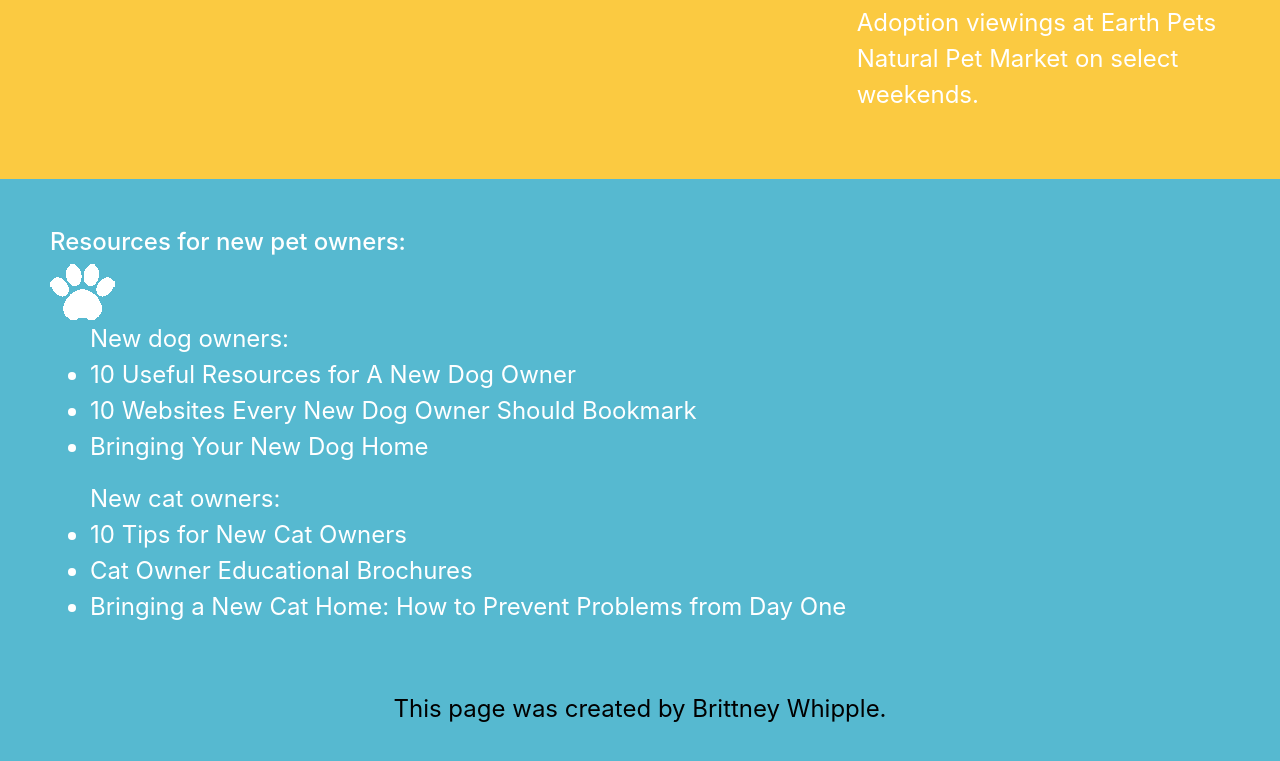
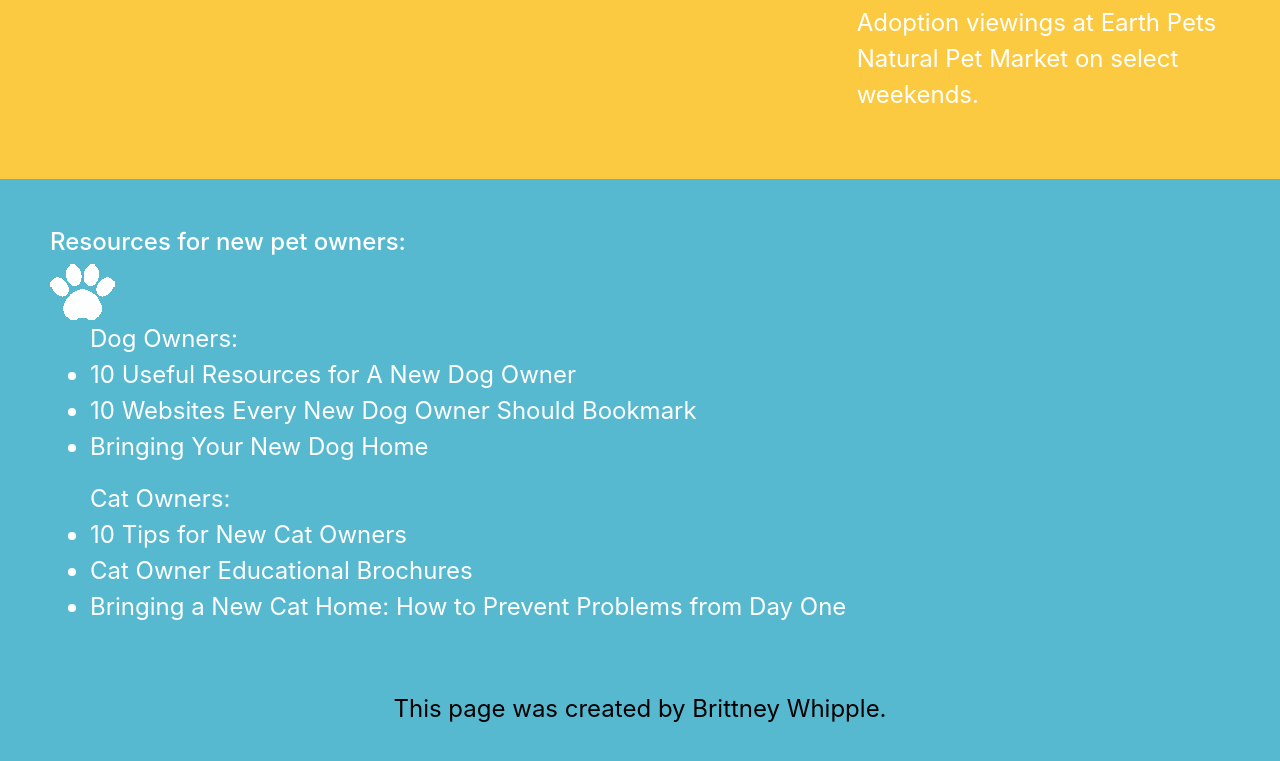
Before and after one commit to brittwhipp/final-project, a plain HTML site: page index.html in a window 1280 px wide. Shown: the part 2954-3715 px from the top of the page. Drawn offline with nearby package versions, Linux system fonts and the light colour scheme.

Commit message:
Typo
dog/cat owner

```diff
--- a/index.html
+++ b/index.html
@@ -65,13 +65,13 @@
 	  <div class="col"><h4>Resources for new pet owners:</h4><img src="images/paw_print.png" alt="img-responsive" class="img-circle"></div>
 	</div>
 
-	<ul> New dog owners:
+	<ul> Dog Owners:
 			<li><a href="https://topdogtips.com/resources-new-dog-owner/">10 Useful Resources for A New Dog Owner</a></li>
 			<li><a href="https://www.rover.com/blog/10-websites-every-new-dog-owner-bookmark/">10 Websites Every New Dog Owner Should Bookmark</a></li>
 			<li> <a href="http://www.humanesociety.org/animals/dogs/tips/bringing_new_dog_home.html?credit=ad_gg_search_pettips_011416&gclid=CjwKCAiAjanRBRByEiwAKGyjZZwsc0_dzeaT881CWnE0EM1wBox_NjOIH5fUoAMvjlkg5mrnDe6pyBoCgdgQAvD_BwE?referrer=https://www.google.com/">Bringing Your New Dog Home</a></li>
 	</ul>
 
-	<ul> New cat owners:
+	<ul> Cat Owners:
 
 			<li><a href="https://www.petmd.com/cat/care/evr_ct_tips_for_new_cat_owners">10 Tips for New Cat Owners</a></li>
 			<li><a href="https://www.catvets.com/cat-owners/brochures">Cat Owner Educational Brochures</a></li>
```
